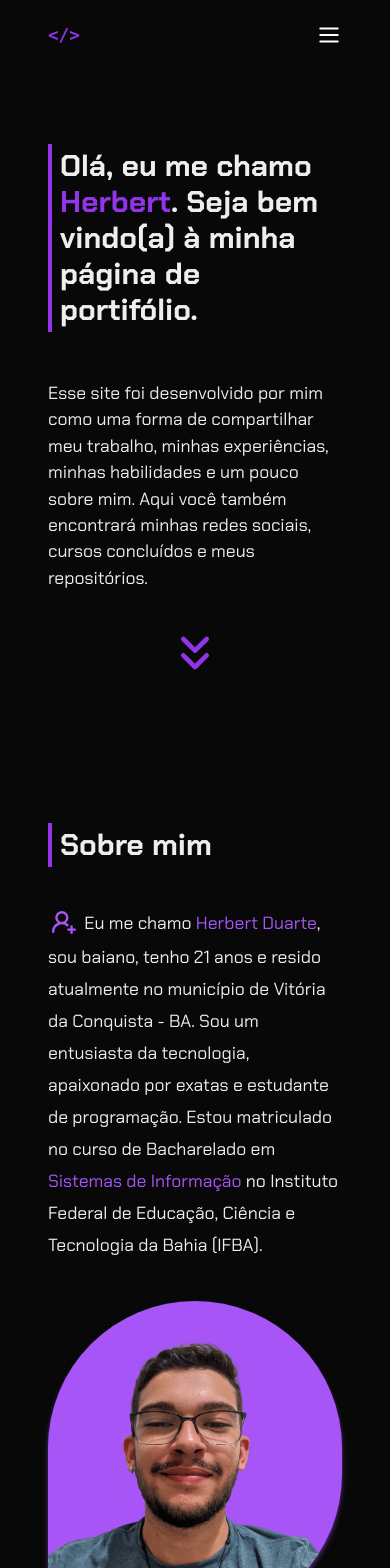
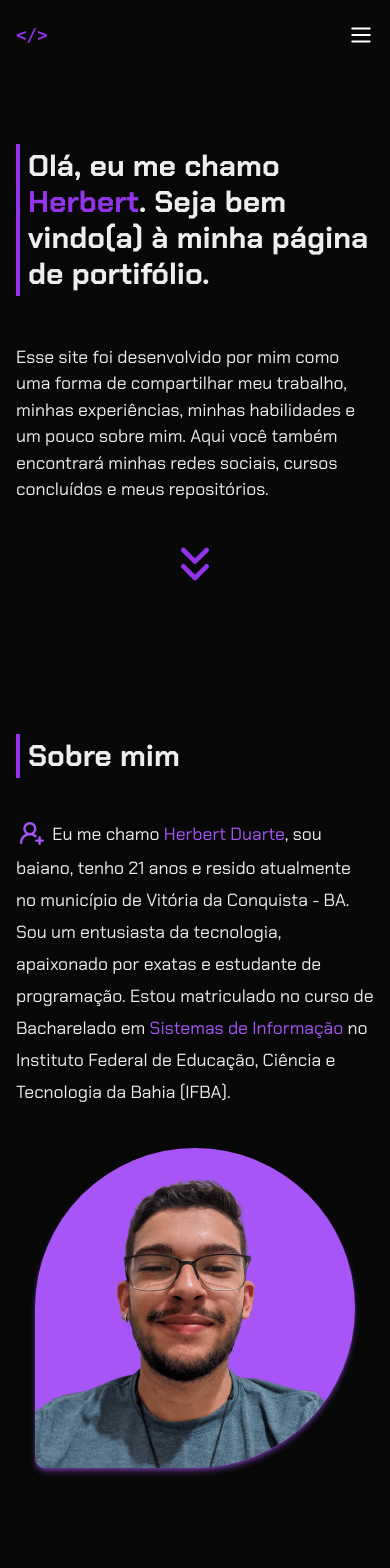
Before and after one commit to HerbertDuarte/herbertduarte.github.io, a Vue app: page / in a window 390 px wide. Shown: the top 1568 px of the page. Built offline with nearby package versions, Linux system fonts and the light colour scheme.

Commit message:
fix padding on mobile view

```diff
--- a/index.html
+++ b/index.html
@@ -10,26 +10,26 @@
     content="Portfólio, Portfólio Herbert Duarte, Herbert, Herbert Duarte, dev Herbert, dev Herbert Duarte, Herbert Duarte full stack, programador Herbert, programador Herbert Duarte, Herbert Dev, Herbert Duarte Frontend, quem é Herbert Duarte, Hélter Duarte, quem é herbert duarte, herbert duarte dev" />
   <meta name="author" content="Herbert Duarte" />
   <meta name="robots" content="index, follow" />
-  <meta property="og:title" content="Portfólio Herbert Duarte - Programador Full Stack">
-  <meta property="og:site_name" content="Portfólio Herbert Duarte - Programador Frontend">
+  <meta property="og:title" content="Portfólio Herbert Duarte - Programador Web Full Stack">
+  <meta property="og:site_name" content="Portfólio Herbert Duarte - Programador web Full Stack">
   <meta property="og:url" content="https://herbertduarte.vercel.app" />
   <meta property="og:description"
     content="Olá, eu me chamo Herbert. Seja bem vindo(a) à minha página de portfólio. Esse site foi desenvolvido por mim como uma forma de compartilhar meu trabalho, minhas experiências, minhas habilidades e um pouco sobre mim. Aqui você também encontrará minhas redes sociais, cursos concluídos e meus repositórios"
     .>
   <meta property="og:type" content="profile">
-  <meta property="og:image" content="https://herbertduarte.vercel.app/images/herbert.png">
+  <meta property="og:image" content="https://herbertduarte.vercel.app/public/herbert.png">
   <!-- Twitter Meta Tags -->
   <meta name="twitter:card" content="summary_large_image" />
-  <meta name="twitter:title" content="Portfólio Herbert Duarte - Programador Frontend HTML, CSS, JS e React" />
+  <meta name="twitter:title" content="Portfólio Herbert Duarte - Programador web Full Stack" />
   <meta name="twitter:description"
     content="Olá, eu me chamo Herbert. Seja bem vindo(a) à minha página de portfólio. Esse site foi desenvolvido por mim como uma forma de compartilhar meu trabalho, minhas experiências, minhas habilidades e um pouco sobre mim. Aqui você também encontrará minhas redes sociais, cursos concluídos e meus repositórios" />
-  <meta name="twitter:image" content="https://herbertduarte.vercel.app/images/herbert.png" />
+  <meta name="twitter:image" content="https://herbertduarte.vercel.app/public/herbert.png" />
   <link rel="canonical" href="https://herbertduarte.vercel.app/" />
-  <meta property="og:image" content="https://herbertduarte.vercel.app/images/herbert.png" />
+  <meta property="og:image" content="https://herbertduarte.vercel.app/public/herbert.png" />
   <meta charset="UTF-8" />
-  <link rel="icon" href="/favicon.ico" />
+  <link rel="icon" href="./public/favicon.ico" />
   <meta name="viewport" content="width=device-width, initial-scale=1.0" />
-  <title>Portifólio Herbert Duarte</title>
+  <title>Herbert Duarte - Programador Web Full Stack</title>
 </head>
 
 <body>
--- a/src/assets/global.css
+++ b/src/assets/global.css
@@ -40,6 +40,13 @@ body{
 
 #header{
   background-color: #080808;
+  padding: 0 3rem;
+}
+
+#footer{
+  background-color: #080808;
+  padding: 0 3rem;
+
 }
 main{
  padding: 0 3rem 3rem 3rem;
@@ -55,3 +62,15 @@ section{
   max-width: 64rem;
   padding-top: 5rem;
 }
+
+@media screen and (max-width: 768px) {
+  main{
+    padding: 0 1rem 1rem 1rem;
+  }
+  #header{
+    padding: 0 1rem;
+  }
+  #footer{
+    padding: 0 1rem;
+  }
+}
--- a/src/layout/MyFooter.vue
+++ b/src/layout/MyFooter.vue
@@ -11,7 +11,8 @@ import FormEmail from '@/components/FormEmail.vue';
 </script>
 <template>
   <footer
-    class="p-12 flex justify-center items-center border-t border-zinc-700"
+  id="footer"
+    class="flex justify-center items-center border-t border-zinc-700"
   >
     <div
       class="w-full flex lg:flex-row flex-col justify-center items-start gap-12 lg:gap-10 max-w-5xl"
--- a/src/layout/MyHeader.vue
+++ b/src/layout/MyHeader.vue
@@ -34,7 +34,7 @@ onMounted(()=>{
 </script>
 
 <template>
- <header ref="header" id="header" class="flex justify-center items-center px-12 fixed top-[-2px] z-50 w-full ">
+ <header ref="header" id="header" class="flex justify-center items-center fixed top-[-2px] z-50 w-full ">
   <div class="flex justify-between py-6 max-w-5xl w-full text-zinc-300">
     <div class="text-purple-600 font-bold font-mono z-20">
       {{'</>'}}
--- a/src/views/AboutVIew.vue
+++ b/src/views/AboutVIew.vue
@@ -22,7 +22,7 @@ import { UserRoundPlusIcon } from 'lucide-vue-next';
 
     <div class="flex justify-center items-center">
       <img
-        class="w-80 h-80 object-cover bg-purple-500 rounded-full rounded-bl-[40rem] shadow-md shadow-purple-500/50"
+        class="w-80 aspect-square object-cover bg-purple-500 rounded-full rounded-bl-[40rem] shadow-md shadow-purple-500/50"
         src="/herbert.png"
         alt="Foto de perfil de Herbert Duarte"
       />
```
